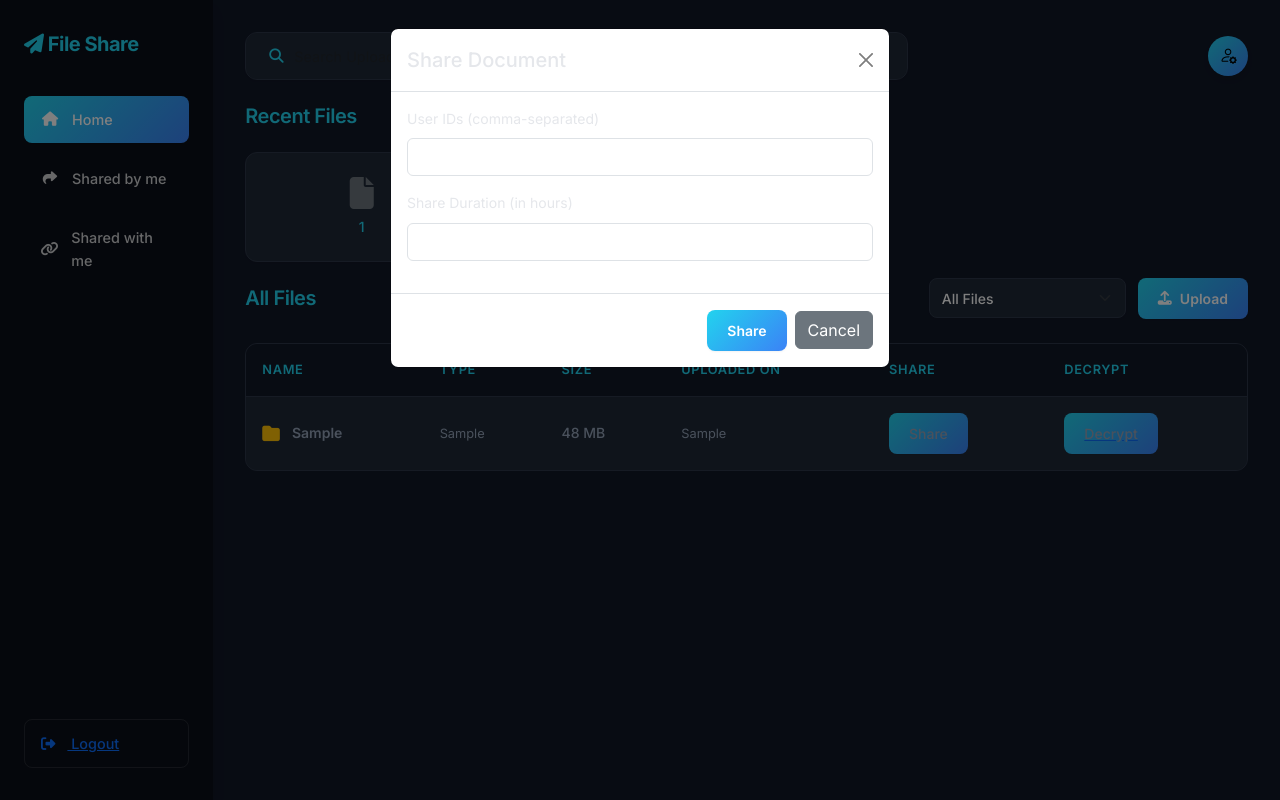
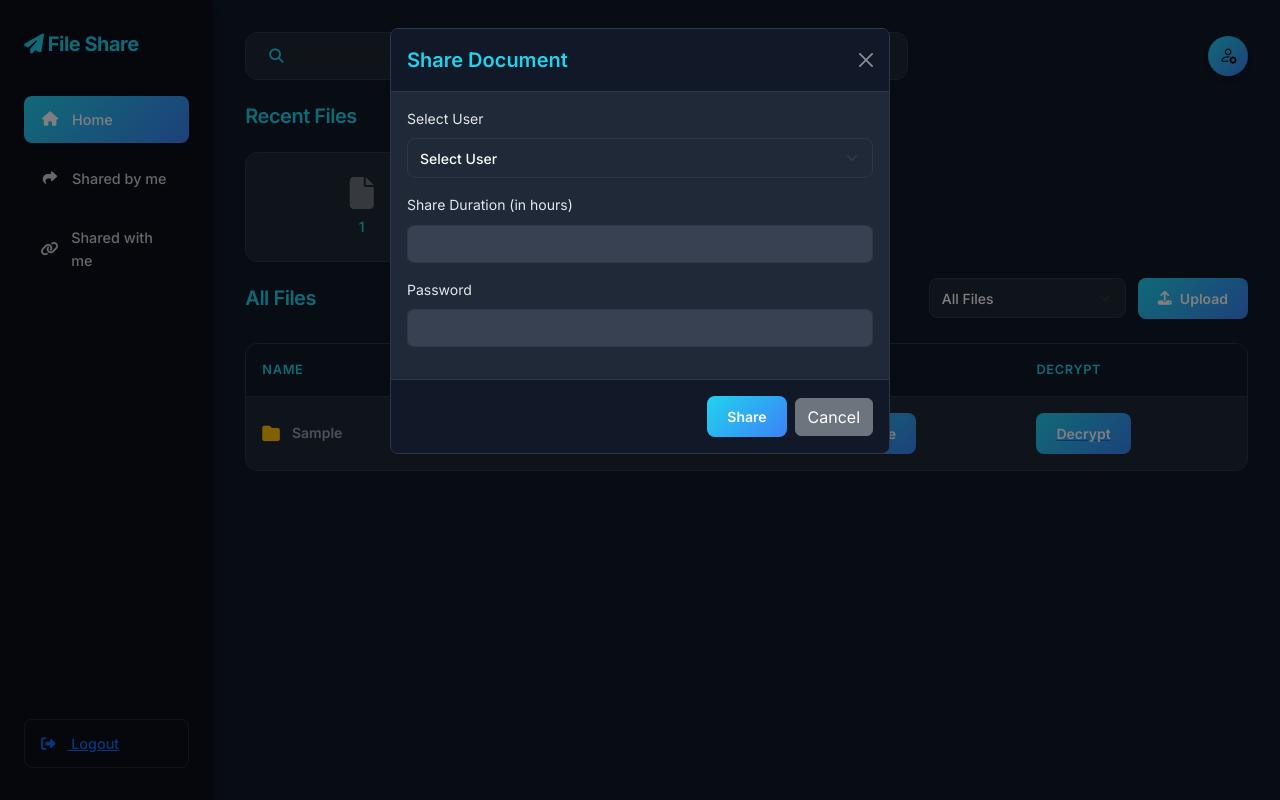
Before and after one commit to Abijith25/Securely-File-sharing-system-using-django, a Django app: template fileshare/templates/home.html in a window 1280 px wide, after a click on "Share". Run offline with Django 3.2, Linux system fonts and the light colour scheme; the template is opened without the code that fills it: most values are stand-ins (such as "Sample title", 1, 10 or a date in 2020).

Commit message:
Update functionality

```diff
--- a/fileshare/templates/home.html
+++ b/fileshare/templates/home.html
@@ -36,6 +36,7 @@
             line-height: 1.6;
             color: var(--text-primary);
             font-weight: 400;
+            overflow-y: hidden;
         }
 
         .sidebar {
@@ -299,7 +300,7 @@
             font-size: 0.875rem;
             font-weight: 500;
             background-color: #1f2937;
-	  color:white;
+	        color:white;
             box-shadow: var(--shadow-sm);
             transition: all 0.2s ease;
         }
@@ -334,8 +335,16 @@
             border-radius: 0.75rem;
             box-shadow:  var(--primary-color);
             border: 1px solid var(--border-color);
-            overflow: hidden;
+            overflow-y: auto;
+            overflow-x: hidden;
+            max-height: 400px;
         }
+        .table-container::-webkit-scrollbar {
+            width: 0px;
+            background: transparent;
+            height: 0;
+        }
+
 
         .table {
             margin-bottom: 0;
@@ -343,6 +352,9 @@
         }
 
         .table thead th {
+            position: sticky;            /* NEW: keep header pinned */
+            top: 0;                      /* stick to top of container */
+            z-index: 1;
             background-color: #111827;
             border-bottom: 1px solid var(--border-color);
             padding: 1rem;
@@ -393,6 +405,41 @@
             color: var(--text-secondary);
             font-size: 0.8rem;
             font-weight: 400;
+        }
+
+        .modal-content {
+        background-color: #1f2937; /* dark background matching your table / theme */
+        color: var(--text-primary);
+        border: 1px solid var(--border-color);
+        border-radius: 0.5rem;
+        box-shadow: var(--shadow-lg);
+        }
+
+        .modal-header,
+        .modal-footer {
+        border-color: var(--border-color);
+        background-color: #111827; /* slightly darker for header/footer */
+        }
+
+        .modal-title {
+        color: var(--primary-color);
+        font-weight: 600;
+        }
+
+        .btn-close {
+        filter: brightness(0) invert(1); /* makes close icon visible on dark */
+        }
+
+        .modal-content .form-control {
+        background-color: #374151; /* dark input background */
+        color: #f9fafb;            /* light text */
+        border: 1px solid var(--border-color);
+        }
+
+        .modal-content .form-control:focus {
+        border-color: var(--primary-color);
+        box-shadow: 0 0 0 3px rgba(37, 99, 235, 0.2); /* subtle primary glow */
+        outline: none;
         }
 
         @media (max-width: 992px) {
@@ -517,7 +564,6 @@
   </div>
 </div>
 
-
             <h5 class="section-title">Recent Files</h5>
             <div class="row">
                 {% for ft, count in file_type_counts %}
@@ -575,7 +621,6 @@
                     <tr>
                         <th>Name</th>
                         <th>Type</th>
-                        <th>Size</th>
                         <th>Uploaded On</th>
                         <th>Share</th>
                         <th>decrypt</th>
@@ -593,17 +638,16 @@
                             </div>
                         </td>
                         <td><span class="file-type">{{ file.2 }}</span></td>
-                        <td><span class="file-size">48 MB</span></td>
                         <td><span class="file-date">{{ file.3 }}</span></td>
                         <td>
-                            <button class="btn btn-primary file-size" data-bs-toggle="modal"
+                            <button class="btn btn-primary" data-bs-toggle="modal"
                                  data-bs-target="#shareModal" onclick="setDocId('{{ file.0 }}')">
                                     Share
                             </button>
                         </td>
                         <td>
                             <a href="{% url 'decrypt_and_download' file.0 %}">
-                                <button class="btn btn-primary file-size">Decrypt</button>
+                                <button class="btn btn-primary">Decrypt</button>
                             </a>
                         </td>
                     </tr>
@@ -633,12 +677,21 @@
         <div class="modal-body">
           <input type="hidden" name="doc_id" id="modalDocId">
           <div class="mb-3">
-            <label for="userIds" class="form-label">User IDs (comma-separated)</label>
-            <input type="text" class="form-control" name="user_ids" id="userIds" required>
-          </div>
+            <label for="userIds" class="form-label">Select User</label>
+            <select class="form-select" name="user_ids" id="userIds" required>
+                <option selected disabled>Select User</option>
+                {% for u in users_in_same_org %}
+                    <option value="{{ u.0 }}">{{ u.1 }} (ID: {{ u.0 }})</option>
+                {% endfor %}
+            </select>
+            </div>
           <div class="mb-3">
             <label for="duration" class="form-label">Share Duration (in hours)</label>
             <input type="number" class="form-control" name="duration" id="duration" min="1" required>
+          </div>
+          <div class="mb-3">
+            <label for="sharePassword" class="form-label">Password</label>
+            <input type="password" class="form-control" name="filepassword" id="sharePassword" required>
           </div>
         </div>
         <div class="modal-footer">
```
Also changed, not shown: fileshare/share_files/views.py (+66 -33 lines), fileshare/templates/shared_by_me.html (+36 -7 lines), fileshare/templates/shared_with_me.html (+17 -1 lines), fileshare/media/uploads/enc_WhatsApp Image 2025-06-13 at 10.55.04 AM (1).jpeg (added), 10 other files.
